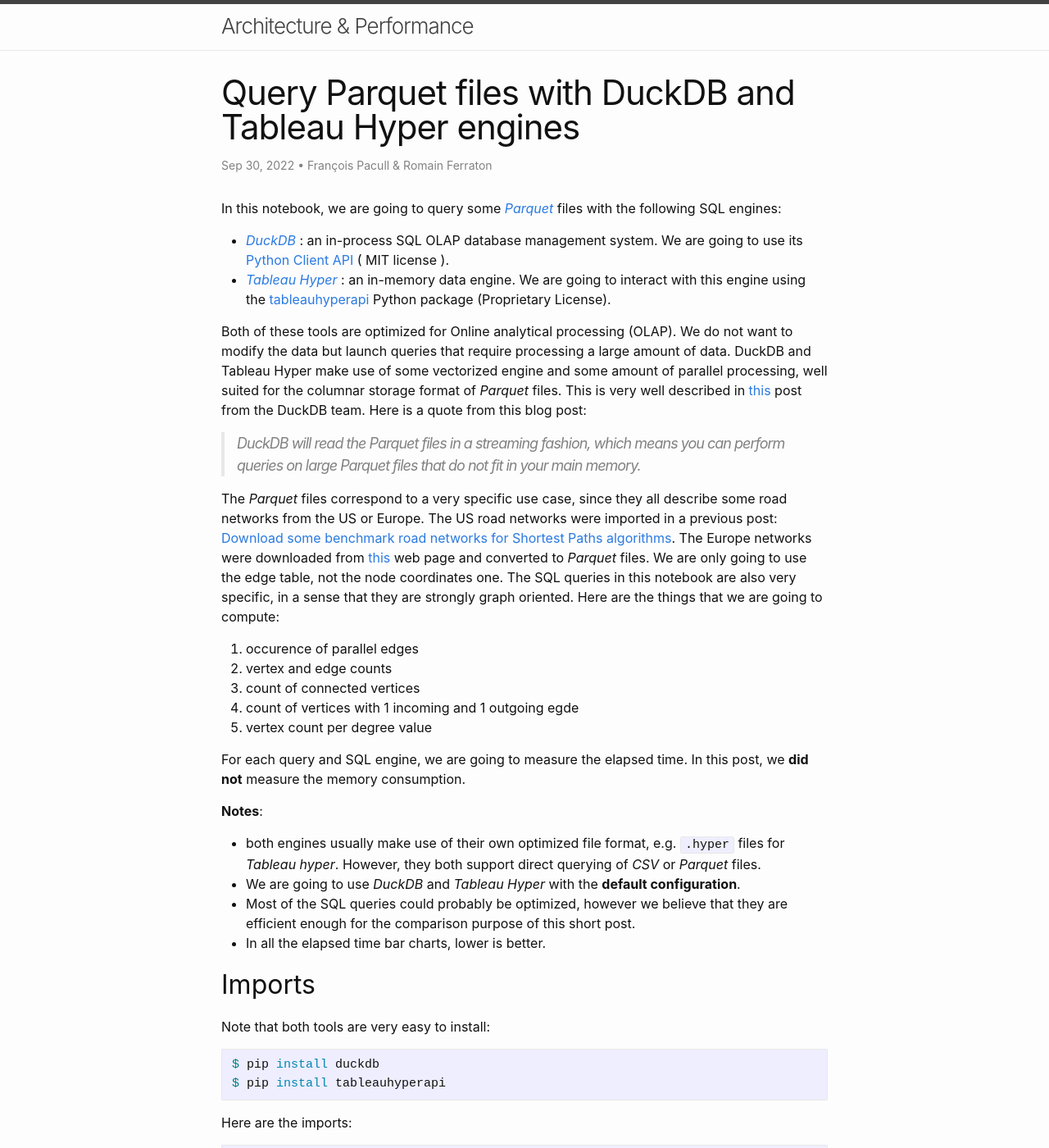
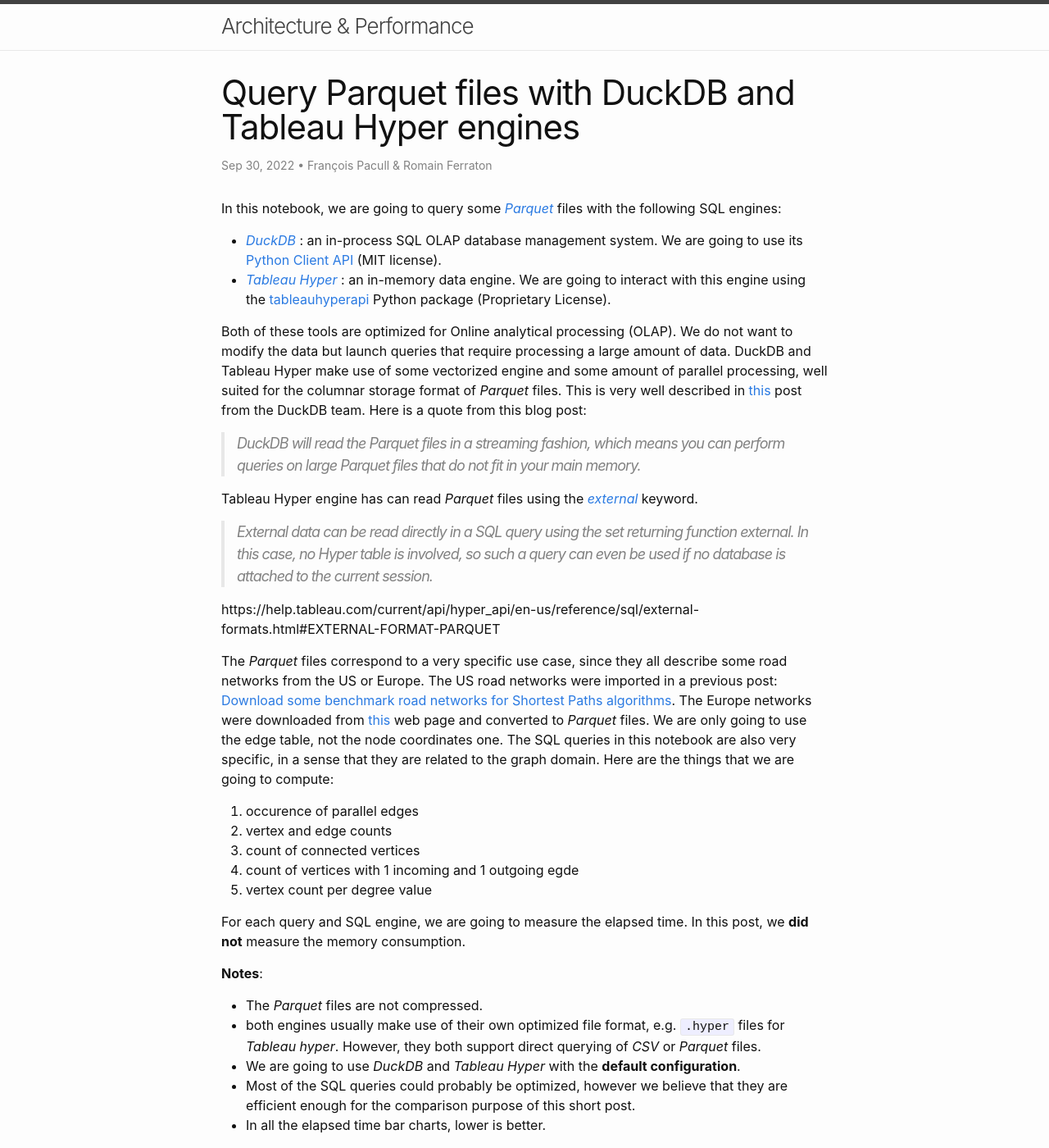
Before and after one commit to aetperf/aetperf.github.io, a Jekyll site: the page built from _posts/2022-09-30-Query-Parquet-files-with-DuckDB-and-Tableau-Hyper-engines.md, in a window 1280 px wide and 1400 px high. Shown: the whole window at 82% size. Built offline with Jekyll 4.4.1, drawn with Linux system fonts in a browser that asks for light colours; comment, search, counter and statistics services are not loaded; some of the changed text lies outside the part shown.

Commit message:
small update

````diff
--- a/_posts/2022-09-30-Query-Parquet-files-with-DuckDB-and-Tableau-Hyper-engines.md
+++ b/_posts/2022-09-30-Query-Parquet-files-with-DuckDB-and-Tableau-Hyper-engines.md
@@ -15,14 +15,21 @@
 
 
 In this notebook, we are going to query some [*Parquet*](https://parquet.apache.org/) files with the following SQL engines:
-- [*DuckDB*](https://duckdb.org/) : an in-process SQL OLAP database management system. We are going to use its [Python Client API](https://duckdb.org/docs/api/python/reference/) ( MIT license ).
+- [*DuckDB*](https://duckdb.org/) : an in-process SQL OLAP database management system. We are going to use its [Python Client API](https://duckdb.org/docs/api/python/reference/) (MIT license).
 - [*Tableau Hyper*](https://help.tableau.com/current/api/hyper_api/en-us/reference/sql/index.html) : an in-memory data engine. We are going to interact with this engine using the [tableauhyperapi](https://help.tableau.com/current/api/hyper_api/en-us/index.html) Python package (Proprietary License).
 
 Both of these tools are optimized for Online analytical processing (OLAP). We do not want to modify the data but launch queries that require processing a large amount of data. DuckDB and Tableau Hyper make use of some vectorized engine and some amount of parallel processing, well suited for the columnar storage format of *Parquet* files. This is very well described in [this](https://duckdb.org/2021/06/25/querying-parquet.html) post from the DuckDB team. Here is a quote from this blog post:
 
 > DuckDB will read the Parquet files in a streaming fashion, which means you can perform queries on large Parquet files that do not fit in your main memory.
 
-The *Parquet* files correspond to a very specific use case, since they all describe some road networks from the US or Europe. The US road networks were imported in a previous post: [Download some benchmark road networks for Shortest Paths algorithms](https://aetperf.github.io/2022/09/22/Download-some-benchmark-road-networks-for-Shortest-Paths-algorithms.html). The Europe networks were downloaded from [this](https://i11www.iti.kit.edu/resources/roadgraphs.php) web page and converted to *Parquet* files. We are only going to use the edge table, not the node coordinates one. The SQL queries in this notebook are also very specific, in a sense that they are strongly graph oriented. Here are the things that we are going to compute:
+Tableau Hyper engine has can read *Parquet* files using the [*external*](
+ https://help.tableau.com/current/api/hyper_api/en-us/reference/sql/external-data-in-sql.html) keyword.
+
+> External data can be read directly in a SQL query using the set returning function external. In this case, no Hyper table is involved, so such a query can even be used if no database is attached to the current session.
+
+https://help.tableau.com/current/api/hyper_api/en-us/reference/sql/external-formats.html#EXTERNAL-FORMAT-PARQUET
+
+The *Parquet* files correspond to a very specific use case, since they all describe some road networks from the US or Europe. The US road networks were imported in a previous post: [Download some benchmark road networks for Shortest Paths algorithms](https://aetperf.github.io/2022/09/22/Download-some-benchmark-road-networks-for-Shortest-Paths-algorithms.html). The Europe networks were downloaded from [this](https://i11www.iti.kit.edu/resources/roadgraphs.php) web page and converted to *Parquet* files. We are only going to use the edge table, not the node coordinates one. The SQL queries in this notebook are also very specific, in a sense that they are related to the graph domain. Here are the things that we are going to compute:
 1. occurence of parallel edges
 2. vertex and edge counts
 3. count of connected vertices
@@ -32,6 +39,7 @@
 For each query and SQL engine, we are going to measure the elapsed time. In this post, we **did not** measure the memory consumption.
 
 **Notes**:
+- The *Parquet* files are not compressed.
 - both engines usually make use of their own optimized file format, e.g. `.hyper` files for *Tableau hyper*. However, they both support direct querying of *CSV* or *Parquet* files.
 - We are going to use *DuckDB* and *Tableau Hyper* with the **default configuration**.
 - Most of the SQL queries could probably be optimized, however we believe that they are efficient enough for the comparison purpose of this short post.
@@ -58,8 +66,8 @@
 from pandas.testing import assert_frame_equal
 from tableauhyperapi import Connection, HyperProcess, Telemetry
 
-pd.set_option("display.precision", 2)
-TELEMETRY = Telemetry.DO_NOT_SEND_USAGE_DATA_TO_TABLEAU
+pd.set_option("display.precision", 2)  # Pandas float number display
+TELEMETRY = Telemetry.DO_NOT_SEND_USAGE_DATA_TO_TABLEAU  # not sending telemetry data to Tableau
 FS = (12, 6)  # figure size
 ALPHA = 0.8  # figure transparency
 ```
````
